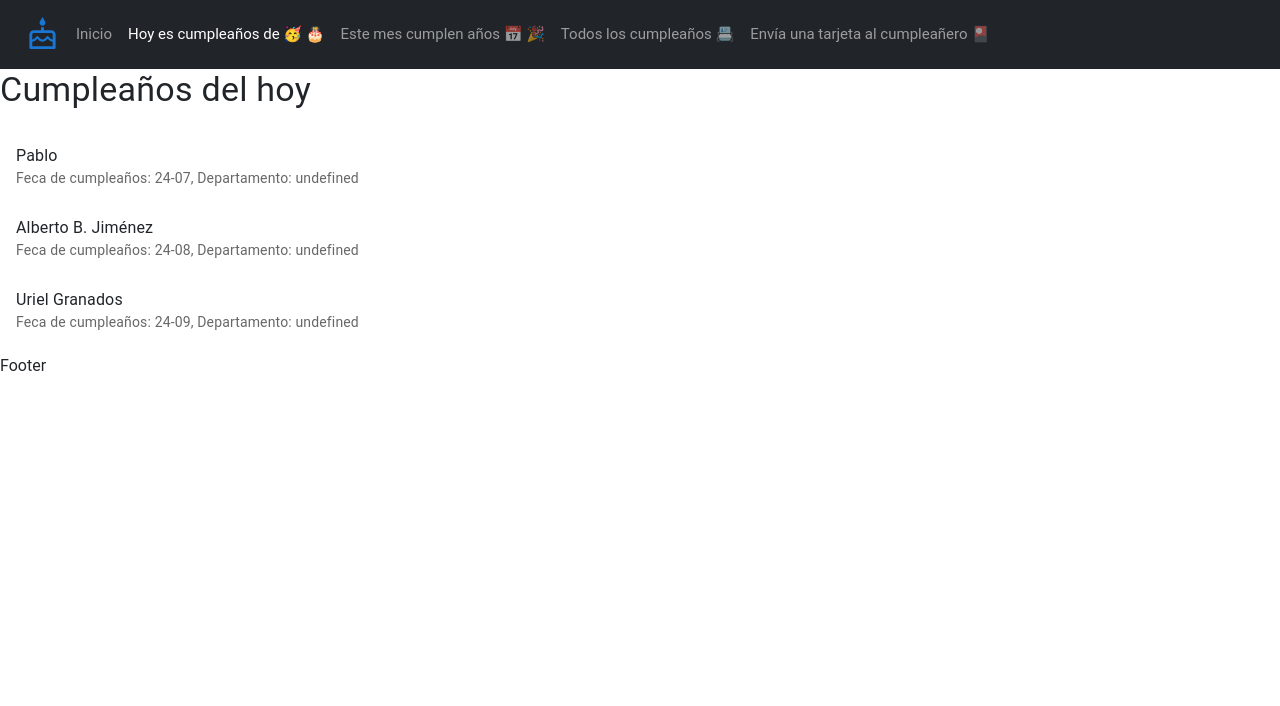
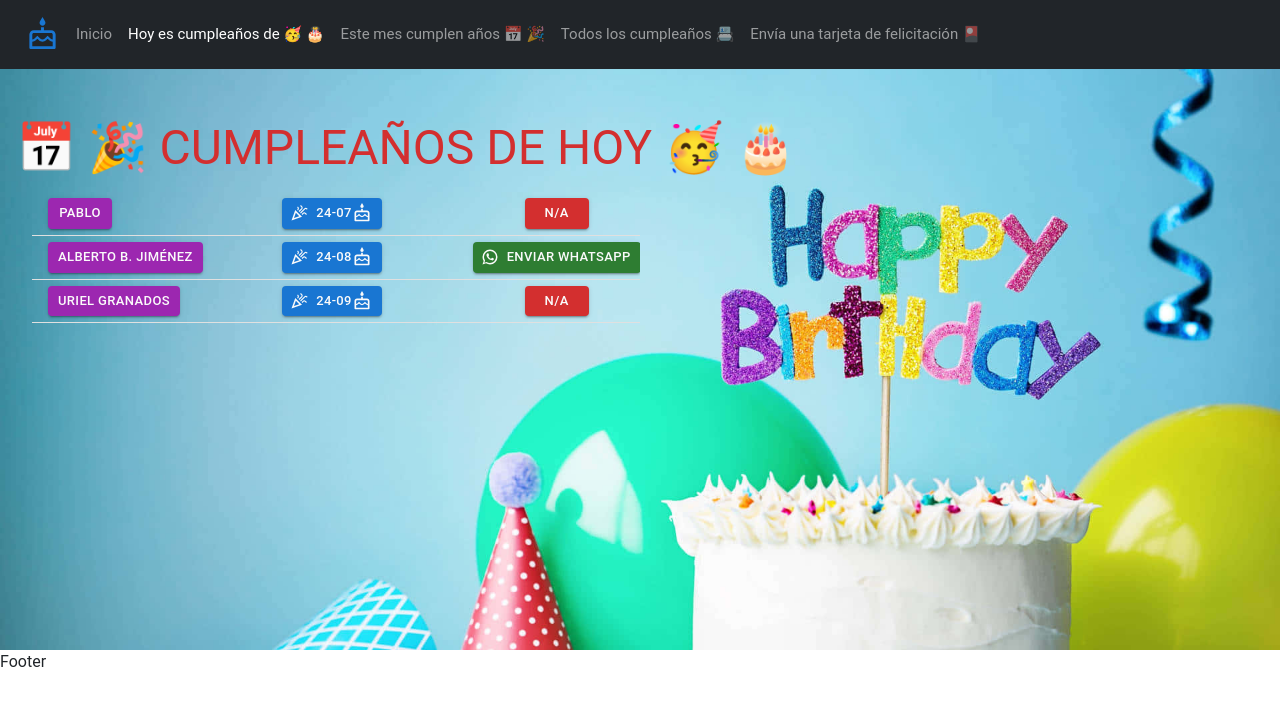
Before and after one commit to AxMar1221/app-cumpleanios, a React (Vite) app: page /birthDay in a window 1280 px wide. Shown: the top 706 px of the page. Built offline with nearby package versions, Linux system fonts and the light colour scheme; the HTML template or start-up script is replaced by a standard one.

Commit message:
BirthdayOfTheDay works/all pages details

```diff
--- a/src/components/pages/BirthdayOfTheDay.jsx
+++ b/src/components/pages/BirthdayOfTheDay.jsx
@@ -1,5 +1,21 @@
-import { List, ListItem, ListItemText, Typography } from "@mui/material";
+import {
+  Button,
+  CardContent,
+  Grid,
+  Table,
+  TableBody,
+  TableCell,
+  TableContainer,
+  TableRow,
+  Typography,
+} from "@mui/material";
 import { data } from "../../data";
+import { blue, grey } from "@mui/material/colors";
+import {
+  CakeOutlined,
+  CelebrationOutlined,
+  WhatsApp,
+} from "@mui/icons-material";
 
 function getBirthdaysOfDay() {
   const today = new Date();
@@ -12,28 +28,90 @@ function getBirthdaysOfDay() {
 }
 
 export const BirthdayOfTheDay = () => {
-  const months = getBirthdaysOfDay();
+  const days = getBirthdaysOfDay();
+
+  const sendWhatsMessage = (phone) => {
+    const message = "¡Feliz cumpleaños! 🥳 🎂";
+    const whatsURL = `https://api.whatsapp.com/send/?phone=+52${phone}&text=${encodeURIComponent(
+      message
+    )}`;
+    window.open(whatsURL, "_blank");
+  };
   return (
     <>
-      <div>
-        <Typography variant="h4" gutterBottom>
-          Cumpleaños del hoy
+      <CardContent className="birth__month" sx={{ paddingTop: 15 }}>
+        <Typography align="left" variant="h3" color="error">
+          📅 🎉 Cumpleaños de hoy 🥳 🎂
         </Typography>
-        {months.length > 0 ? (
-          <List>
-            {months.map((person, i) => (
-              <ListItem key={i}>
-                <ListItemText
-                  primary={person.nombre}
-                  secondary={`Feca de cumpleaños: ${person.cumpleanios}, Departamento: ${person.departamento}`}
-                />
-              </ListItem>
-            ))}
-          </List>
-        ) : (
-          <Typography>No hay cumpleaños este mes.</Typography>
-        )}
-      </div>
+
+        <Grid container direction="row" item xs={9} sm={9} md={6} lg={6} xl={6}>
+          {days.length > 0 ? (
+            <TableContainer sx={{ padding: 2 }}>
+              <Table sx={{ minWidth: 650 }} size="small">
+                <TableBody>
+                  {days.map((person, i) => (
+                    <TableRow key={i}>
+                      <TableCell sx={{ color: grey[50] }}>
+                        <Button
+                          color="secondary"
+                          size="small"
+                          variant="contained"
+                          sx={{ color: grey[50] }}
+                        >
+                          {person.nombre}
+                        </Button>
+                      </TableCell>
+                      <TableCell sx={{ color: grey[800] }}>
+                        <Button
+                          size="small"
+                          variant="contained"
+                          sx={{ color: grey[50] }}
+                          startIcon={<CelebrationOutlined />}
+                        >
+                          {person.cumpleanios}
+                          <CakeOutlined fontSize="small" />
+                        </Button>
+                      </TableCell>
+                      <TableCell align="center">
+                        {person.telefono.trim() !== "" ? (
+                          <Button
+                            color="success"
+                            size="small"
+                            variant="contained"
+                            sx={{ color: grey[50] }}
+                            startIcon={<WhatsApp />}
+                            onClick={() => sendWhatsMessage(person.telefono)}
+                          >
+                            Enviar WhatsApp
+                          </Button>
+                        ) : (
+                          <Button
+                            color="error"
+                            size="small"
+                            variant="contained"
+                            sx={{ color: grey[50] }}
+                          >
+                            N/A
+                          </Button>
+                        )}
+                      </TableCell>
+                    </TableRow>
+                  ))}
+                </TableBody>
+              </Table>
+            </TableContainer>
+          ) : (
+            <Typography
+              mt={16}
+              align="justify"
+              variant="h3"
+              sx={{ color: blue[900] }}
+            >
+              No hay cumpleaños este día.
+            </Typography>
+          )}
+        </Grid>
+      </CardContent>
     </>
   );
 };
--- a/src/components/pages/BirthdayTable.jsx
+++ b/src/components/pages/BirthdayTable.jsx
@@ -5,15 +5,12 @@ import {
   CardContent,
   FormControl,
   Grid,
-  Paper,
   Table,
   TableBody,
   TableCell,
   TableContainer,
-  TableHead,
   TableRow,
   TextField,
-  Typography,
 } from "@mui/material";
 import { grey } from "@mui/material/colors";
 import {
@@ -74,28 +71,24 @@ export const BirthdayTable = () => {
   const displayData = search ? filterData : data;
   const currentDataPages = displayData.slice(startIndex, endIndex);
 
-
   const sendWhatsMessage = (phone) => {
-    const message = '¡Feliz cumpleaños!';
-    const whatsURL = `https://api.whatsapp.com/send/?phone=+52${phone}&text=${encodeURIComponent(message)}`;
+    const message = "¡Feliz cumpleaños! 🥳 🎂";
+    const whatsURL = `https://api.whatsapp.com/send/?phone=+52${phone}&text=${encodeURIComponent(
+      message
+    )}`;
     window.open(whatsURL, "_blank");
   };
 
   return (
     <>
-      <CardContent className="birth__table">
-        <Typography align="center" variant="h4" sx={{ color: grey[50]}}>
-          📅 🎉 Todos los cumpleañeros 🥳 🎂
-        </Typography>
-
+      <CardContent className="birth__table" sx={{ paddingTop: 15 }}>
         <Grid container>
           <Grid
             container
             direction="row"
-            justifyContent="flex-end"
-            alignItems="flex-end"
+            style={{ justifyContent: "right", width: "90%" }}
           >
-            <FormControl className="d-flex mb-2 col-6" role="search">
+            <FormControl className="d-flex mb-2 col-4" role="search">
               <TextField
                 label="Buscar cumpleañero... 🔍"
                 type="text"
@@ -118,30 +111,38 @@ export const BirthdayTable = () => {
             md={12}
             lg={12}
             xl={12}
+            style={{ justifyContent: "center" }}
           >
-            <TableContainer component={Paper}>
+            <TableContainer
+              // component={Paper}
+              style={{ width: "80%" }}
+            >
               <Table
                 sx={{ minWidth: 650 }}
                 size="small"
                 aria-label="a dense table"
               >
-                <TableHead>
-                  <TableRow>
-                    <TableCell></TableCell>
-                    <TableCell align="left">Nombre</TableCell>
-                    <TableCell align="center">Cumpleaños</TableCell>
-                    <TableCell align="center">Teléfono</TableCell>
-                    <TableCell align="center">Enviar tarjeta</TableCell>
-                  </TableRow>
-                </TableHead>
                 <TableBody>
                   {currentDataPages.map((person, index) => (
                     <TableRow
                       key={person.nombre}
                       sx={{ "&:last-child td, &:last-child th": { border: 0 } }}
                     >
-                      <TableCell align="center">{rowStart + index}</TableCell>
-                      <TableCell align="left">{person.nombre}</TableCell>
+                      <TableCell align="center">
+                        <Button size="small" variant="contained" color="error">
+                          {rowStart + index}
+                        </Button>
+                      </TableCell>
+                      <TableCell align="left">
+                        <Button
+                          color="secondary"
+                          size="small"
+                          variant="contained"
+                          sx={{ color: grey[50] }}
+                        >
+                          {person.nombre}
+                        </Button>
+                      </TableCell>
                       <TableCell align="center">
                         <Button
                           size="small"
@@ -162,7 +163,6 @@ export const BirthdayTable = () => {
                             sx={{ color: grey[50] }}
                             startIcon={<WhatsApp />}
                             onClick={() => sendWhatsMessage(person.telefono)}
-
                           >
                             Enviar WhatsApp
                           </Button>
@@ -178,8 +178,12 @@ export const BirthdayTable = () => {
                         )}
                       </TableCell>
                       <TableCell align="center">
-                        <Link to={`/greetingCard/${person.nombre}`} className="btn">
+                        <Link
+                          to={`/greetingCard/${person.nombre}`}
+                          className="btn"
+                        >
                           <Button
+                            color="error"
                             size="small"
                             variant="contained"
                             sx={{ color: grey[50] }}
@@ -199,6 +203,7 @@ export const BirthdayTable = () => {
               direction="row"
               justifyContent="flex-end"
               alignItems="flex-end"
+              style={{ width: "80%" }}
             >
               <Button
                 color="error"
--- a/src/components/pages/BirthdaysOfMonth.jsx
+++ b/src/components/pages/BirthdaysOfMonth.jsx
@@ -10,8 +10,12 @@ import {
   Typography,
 } from "@mui/material";
 import { data } from "../../data";
-import { WhatsApp } from "@mui/icons-material";
-import { grey } from "@mui/material/colors";
+import {
+  CakeOutlined,
+  CelebrationOutlined,
+  WhatsApp,
+} from "@mui/icons-material";
+import { blue, grey } from "@mui/material/colors";
 
 function getBirthdaysOfMonth() {
   const month = new Date();
@@ -26,20 +30,21 @@ export const BirthdaysOfMonth = () => {
   const months = getBirthdaysOfMonth();
 
   const sendWhatsMessage = (phone) => {
-    const message = "¡Feliz cumpleaños!";
+    const message = "¡Feliz cumpleaños! 🥳 🎂";
     const whatsURL = `https://api.whatsapp.com/send/?phone=+52${phone}&text=${encodeURIComponent(
       message
     )}`;
     window.open(whatsURL, "_blank");
   };
+
   return (
     <>
-      <CardContent className="birth__month">
+      <CardContent className="birth__month" sx={{ paddingTop: 15 }}>
         <Typography align="left" variant="h3" color="error">
           📅 🎉 Cumpleaños del Mes 🥳 🎂
         </Typography>
 
-        <Grid container direction="row" item xs={9} sm={9} md={6} lg={6} xl={6}>
+        <Grid container direction="row" item xs={9} sm={9} md={7} lg={7} xl={7}>
           {months.length > 0 ? (
             <TableContainer sx={{ padding: 2 }}>
               <Table sx={{ minWidth: 650 }} size="small">
@@ -47,9 +52,26 @@ export const BirthdaysOfMonth = () => {
                   {months.map((person, i) => (
                     <TableRow key={i}>
                       <TableCell sx={{ color: grey[50] }}>
-                        {person.nombre}
+                        <Button
+                          color="secondary"
+                          size="small"
+                          variant="contained"
+                          sx={{ color: grey[50] }}
+                        >
+                          {person.nombre}
+                        </Button>
                       </TableCell>
-                      <TableCell sx={{ color: grey[800] }}>{person.cumpleanios}</TableCell>
+                      <TableCell sx={{ color: grey[800] }}>
+                        <Button
+                          size="small"
+                          variant="contained"
+                          sx={{ color: grey[50] }}
+                          startIcon={<CelebrationOutlined />}
+                        >
+                          {person.cumpleanios}
+                          <CakeOutlined fontSize="small" />
+                        </Button>
+                      </TableCell>
                       <TableCell align="center">
                         {person.telefono.trim() !== "" ? (
                           <Button
@@ -79,7 +101,14 @@ export const BirthdaysOfMonth = () => {
               </Table>
             </TableContainer>
           ) : (
-            <Typography>No hay cumpleaños este mes.</Typography>
+            <Typography
+              mt={16}
+              align="justify"
+              variant="h3"
+              sx={{ color: blue[900] }}
+            >
+              No hay cumpleaños este mes.
+            </Typography>
           )}
         </Grid>
       </CardContent>
--- a/src/components/router/HomeRouter.jsx
+++ b/src/components/router/HomeRouter.jsx
@@ -13,7 +13,7 @@ export const HomeRouter = () => {
           <Route path="birthTable" element={<BirthdayTable />}/>
           <Route path="greetingCard" element={<GreetingCardApp />}/>
 
-          <Route path="/" element={<Navigate to="/home" />}/>
+          <Route path="/*" element={<Navigate to="/home" />}/>
 
         </Routes>
       </div>
--- a/src/data.js
+++ b/src/data.js
@@ -3,163 +3,163 @@ export const data = [
   {
     nombre: "HOY ES MI CUMPLE",
     cumpleanios: "23-07",
-    telefono: "2222592173"
+    telefono: "2222592173",
   },
   // cumpleaños de abril
   {
-    nombre : "Rulas HRJ",
-    cumpleanios : "28-04",
-    telefono : "2212723058"
+    nombre: "Rulas HRJ",
+    cumpleanios: "28-04",
+    telefono: "2212723058",
   },
   {
-    nombre : "Tachidito",
-    cumpleanios : "28-04",
-    telefono : "2222592173"
+    nombre: "Tachidito",
+    cumpleanios: "28-04",
+    telefono: "2222592173",
   },
   // cumpleaños de mayo
   {
-    nombre : "Jair Hernández",
-    cumpleanios : "02-05",
-    telefono : "2224442334"
+    nombre: "Jair Hernández",
+    cumpleanios: "02-05",
+    telefono: "2224442334",
   },
   {
-    nombre : "Valo Hernández",
-    cumpleanios : "14-05",
-    telefono : "5534263906"
+    nombre: "Valo Hernández",
+    cumpleanios: "14-05",
+    telefono: "5534263906",
   },
   // cumpleaños de julio
   {
-    nombre : "Mayra Ortega",
-    cumpleanios : "03-07",
-    telefono : "2200220022"
+    nombre: "Mayra Ortega",
+    cumpleanios: "03-07",
+    telefono: "2200220022",
   },
   {
-    nombre : "Cuquita Mercado",
-    cumpleanios : " 04-07",
-    telefono : "2228113124"
+    nombre: "Cuquita Mercado",
+    cumpleanios: " 04-07",
+    telefono: "2228113124",
   },
   {
-    nombre : "Manuel Jimenez Mercado",
-    cumpleanios : "04-07",
-    telefono : ""
+    nombre: "Manuel Jimenez Mercado",
+    cumpleanios: "04-07",
+    telefono: "",
   },
   {
-    nombre : "Claudia Monter",
-    cumpleanios : "07-07",
-    telefono : "2223107146"
+    nombre: "Claudia Monter",
+    cumpleanios: "07-07",
+    telefono: "2223107146",
   },
   {
-    nombre : "Maximiliano Ortega",
-    cumpleanios : "15-07",
-    telefono: "2431035061"
+    nombre: "Maximiliano Ortega",
+    cumpleanios: "15-07",
+    telefono: "2431035061",
   },
   {
-    nombre : "Alejandro Bermejo",
-    cumpleanios : "18-07",
-    telefono : "2227478500"
+    nombre: "Alejandro Bermejo",
+    cumpleanios: "18-07",
+    telefono: "2227478500",
   },
   {
-    nombre : "Ma Paula",
-    cumpleanios : "18-07",
-    telefono : ""
+    nombre: "Ma Paula",
+    cumpleanios: "18-07",
+    telefono: "",
   },
   {
     nombre: "Pablo",
-    cumpleanios : "24-07",
-    telefono : ""
+    cumpleanios: "24-07",
+    telefono: "",
   },
   {
-    nombre : "Tita Granados",
-    cumpleanios : "30-07",
-    telefono: ""
+    nombre: "Tita Granados",
+    cumpleanios: "30-07",
+    telefono: "",
   },
   // cumpleaños de agosto
   {
-    nombre : "Jesica Luna",
-    cumpleanios : "01-08",
-    telefono : "5514519169"
+    nombre: "Jesica Luna",
+    cumpleanios: "01-08",
+    telefono: "5514519169",
   },
   {
-    nombre : "Blaquita Mercado",
-    cumpleanios : "04-08",
-    telefono : "",
+    nombre: "Blaquita Mercado",
+    cumpleanios: "04-08",
+    telefono: "",
   },
   {
-    nombre : "Juan Carlos",
-    cumpleanios : "08-08",
-    telefono : ""
+    nombre: "Juan Carlos",
+    cumpleanios: "08-08",
+    telefono: "",
   },
   {
-    nombre : "Sofi Hernández R. Castro",
-    cumpleanios : "11-08",
-    telefono : "2212723058 o 2223839070"
+    nombre: "Sofi Hernández R. Castro",
+    cumpleanios: "11-08",
+    telefono: "2212723058 o 2223839070",
   },
   {
-    nombre : "Laura Vallejo D",
-    cumpleanios : "11-08",
-    telefono : ""
+    nombre: "Laura Vallejo D",
+    cumpleanios: "11-08",
+    telefono: "",
   },
   {
-    nombre : "Manuel Ortega",
-    cumpleanios : "14-08",
-    telefono : "2431035061"
+    nombre: "Manuel Ortega",
+    cumpleanios: "14-08",
+    telefono: "2431035061",
   },
   {
-    nombre : "Karelly Ortega",
-    cumpleanios : "22-08",
-    telefono : ""
+    nombre: "Karelly Ortega",
+    cumpleanios: "22-08",
+    telefono: "",
   },
   {
     nombre: "Alberto B. Jiménez",
-    cumpleanios : "24-08",
-    telefono: "2223210492"
+    cumpleanios: "24-08",
+    telefono: "2223210492",
   },
   // cumpleaños de septiembre
   {
-    nombre : "Glo Jiménez",
-    cumpleanios : "15-09",
-    telefono : "2225647301"
+    nombre: "Glo Jiménez",
+    cumpleanios: "15-09",
+    telefono: "2225647301",
   },
   {
-    nombre : "Edith Mercado",
-    cumpleanios : "16-09",
-    telefono : "2225125422"
+    nombre: "Edith Mercado",
+    cumpleanios: "16-09",
+    telefono: "2225125422",
   },
   {
-    nombre : "Lety Ruanova",
-    cumpleanios : "18-09",
-    telefono : ""
+    nombre: "Lety Ruanova",
+    cumpleanios: "18-09",
+    telefono: "",
   },
   {
-    nombre : "Sol",
-    cumpleanios : "18-09",
-    telefono : ""
+    nombre: "Sol",
+    cumpleanios: "18-09",
+    telefono: "",
   },
   {
-    nombre : "Rafael Mercado",
-    cumpleanios : "21-09",
-    telefono : ""
+    nombre: "Rafael Mercado",
+    cumpleanios: "21-09",
+    telefono: "",
   },
   {
-    nombre : "Uriel Granados",
-    cumpleanios : "24-09",
-    telefono : ""
+    nombre: "Uriel Granados",
+    cumpleanios: "24-09",
+    telefono: "",
   },
   // cumpleaños de octubre
   {
-    nombre : "Mariel HR Monterrubio",
-    cumpleanios : "12-10",
-    telefono : "2227303372"
+    nombre: "Mariel HR Monterrubio",
+    cumpleanios: "12-10",
+    telefono: "2227303372",
   },
   // cumpleaños de noviembre
   {
-    nombre : "Elvira Monterrubio",
-    cumpleanios : "14-11",
-    telefono : "2227303372"
+    nombre: "Elvira Monterrubio",
+    cumpleanios: "14-11",
+    telefono: "2227303372",
   },
   {
-    nombre : "Axel HR Monterrubio",
-    cumpleanios : "21-11",
-    telefono : "2222592173"
-  }
+    nombre: "Axel HR Monterrubio",
+    cumpleanios: "21-11",
+    telefono: "2222592173",
+  },
 ];
--- a/src/shared/NavBar.jsx
+++ b/src/shared/NavBar.jsx
@@ -3,15 +3,17 @@ import { Link } from "@mui/material";
 import { NavLink } from "react-router-dom";
 
 export const NavBar = () => {
-
   return (
-    <nav className="navbar navbar-expand-sm navbar-dark bg-dark">
-        <Link href="/home" underline="hover">
-      <CakeOutlined
-        fontSize="large"
-        sx={{ display: { xs: "none", md: "flex" }, mr: 1 }}
+    <nav
+      className="navbar navbar-expand-sm navbar-dark bg-dark"
+      style={{ position: "fixed", width: "100%", zIndex: 100 }}
+    >
+      <Link href="/home" underline="hover">
+        <CakeOutlined
+          fontSize="large"
+          sx={{ display: { xs: "none", md: "flex" }, mr: 1 }}
         />
-        </Link>
+      </Link>
 
       <div className="collapse navbar-collapse" id="navbarNavAltMarkup">
         <div className="navbar-nav">
@@ -53,10 +55,9 @@ export const NavBar = () => {
             }
             to="/greetingCard"
           >
-            Envía una tarjeta al cumpleañero 🎴
+            Envía una tarjeta de felicitación 🎴
           </NavLink>
         </div>
-
       </div>
     </nav>
   );
```
Also changed, not shown: src/components/pages/GreetingCardApp.jsx (+11 -4 lines), src/index.css (line endings or trailing spaces).
